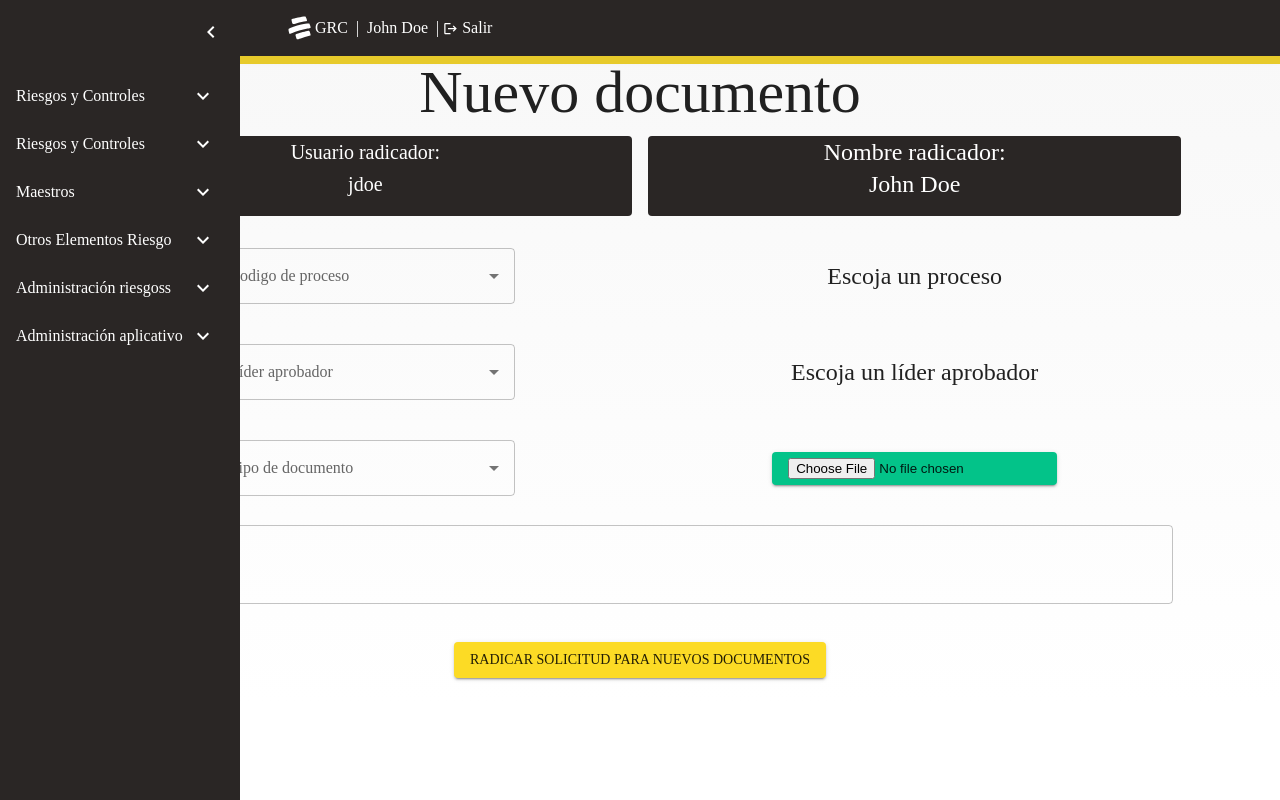
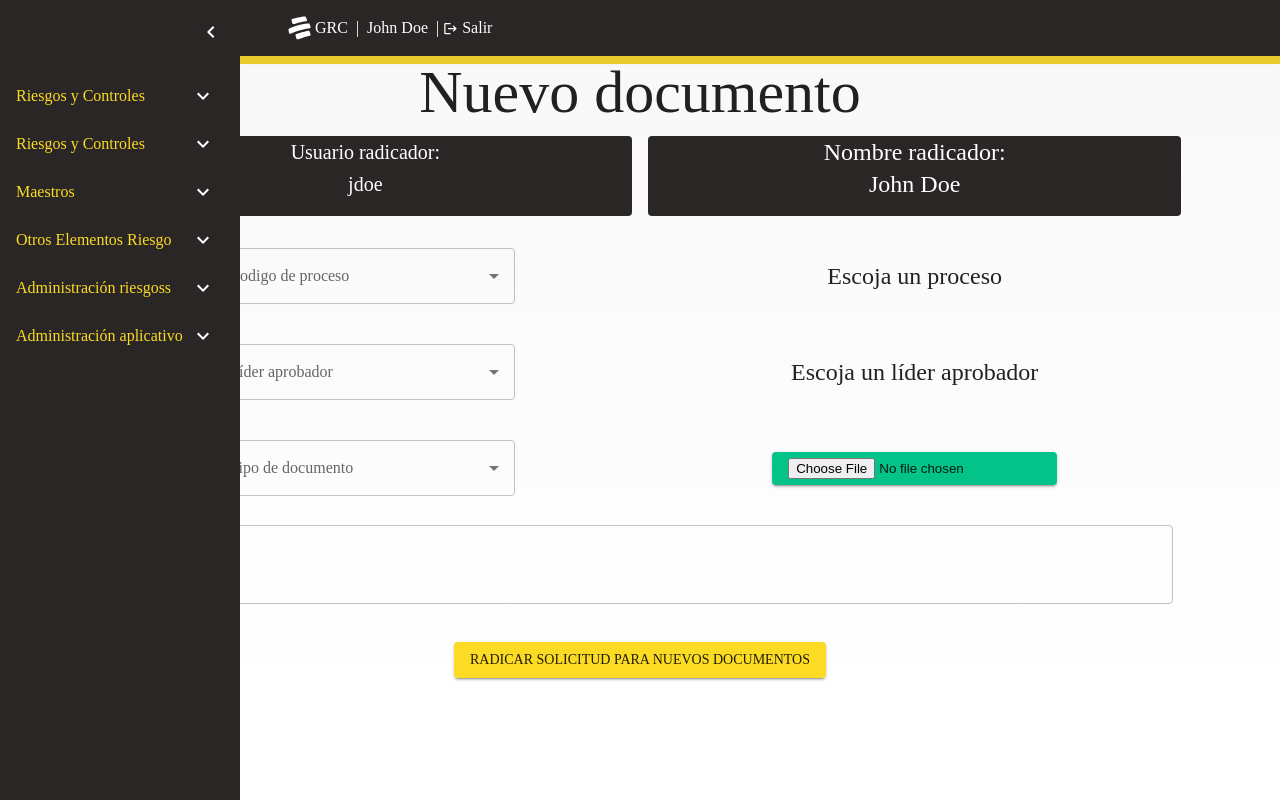
Before and after one commit to davidrios9/BlockcChain-React, a React (Vite) app: page /POC-Procesos/procesos/solicitud/nuevoDoc in a window 1280 px wide. Both pictures are taken after a click on the button 32 px from the left and 28 px from the top of the page. Built offline with nearby package versions, Linux system fonts and the light colour scheme.

Commit message:
Color fix

```diff
--- a/src/AppDrawer.jsx
+++ b/src/AppDrawer.jsx
@@ -137,7 +137,7 @@ export default function PersistentDrawerLeft() {
                         <ListItem disablePadding sx={{ display: 'inherit' }}>
                             <Stack direction="column" spacing={2}>
                                 <ListItemButton >
-                                    <ListItemText sx={{ color: "neutral.main" }} primary={"Riesgos y Controles"} />
+                                    <ListItemText sx={{ color: "#FCDB25" }} primary={"Riesgos y Controles"} />
                                     <ExpandMoreIcon sx={{ color: "neutral.main", mr: 1, alignSelf: 'right' }} />
                                 </ListItemButton>
                             </Stack>
@@ -146,7 +146,7 @@ export default function PersistentDrawerLeft() {
                         <ListItem disablePadding sx={{ display: 'inherit' }}>
                             <Stack direction="column" spacing={2}>
                                 <ListItemButton >
-                                    <ListItemText sx={{ color: "neutral.main" }} primary={"Riesgos y Controles"} />
+                                    <ListItemText sx={{ color: "#FCDB25" }} primary={"Riesgos y Controles"} />
                                     <ExpandMoreIcon sx={{ color: "neutral.main", mr: 1, alignSelf: 'right' }} />
                                 </ListItemButton>
                             </Stack>
@@ -155,7 +155,7 @@ export default function PersistentDrawerLeft() {
                         <ListItem disablePadding sx={{ display: 'inherit' }}>
                             <Stack direction="column" >
                                 <ListItemButton onClick={() => handleSubMenuOpen()}>
-                                    <ListItemText sx={{ color: "neutral.main" }} primary={"Maestros"} />
+                                    <ListItemText sx={{ color: "#FCDB25" }} primary={"Maestros"} />
                                     <ExpandMoreIcon sx={{ color: "neutral.main", mr: 1, alignSelf: 'right' }} />
                                 </ListItemButton>
                                 <Collapse in={openSubMenu}>
@@ -176,7 +176,7 @@ export default function PersistentDrawerLeft() {
                         <ListItem disablePadding sx={{ display: 'inherit' }}>
                             <Stack direction="column" spacing={2}>
                                 <ListItemButton >
-                                    <ListItemText sx={{ color: "neutral.main" }} primary={"Otros Elementos Riesgo"} />
+                                    <ListItemText sx={{ color: "#FCDB25" }} primary={"Otros Elementos Riesgo"} />
                                     <ExpandMoreIcon sx={{ color: "neutral.main", mr: 1, alignSelf: 'right' }} />
                                 </ListItemButton>
                             </Stack>
@@ -185,7 +185,7 @@ export default function PersistentDrawerLeft() {
                         <ListItem disablePadding sx={{ display: 'inherit' }}>
                             <Stack direction="column" spacing={2}>
                                 <ListItemButton >
-                                    <ListItemText sx={{ color: "neutral.main" }} primary={"Administración riesgoss"} />
+                                    <ListItemText sx={{ color: "#FCDB25" }} primary={"Administración riesgoss"} />
                                     <ExpandMoreIcon sx={{ color: "neutral.main", mr: 1, alignSelf: 'right' }} />
                                 </ListItemButton>
                             </Stack>
@@ -194,7 +194,7 @@ export default function PersistentDrawerLeft() {
                         <ListItem disablePadding sx={{ display: 'inherit' }}>
                             <Stack direction="column" spacing={2}>
                                 <ListItemButton >
-                                    <ListItemText sx={{ color: "neutral.main" }} primary={"Administración aplicativo    "} />
+                                    <ListItemText sx={{ color: "#FCDB25" }} primary={"Administración aplicativo    "} />
                                     <ExpandMoreIcon sx={{ color: "neutral.main", mr: 1, alignSelf: 'right' }} />
                                 </ListItemButton>
                             </Stack>
```
